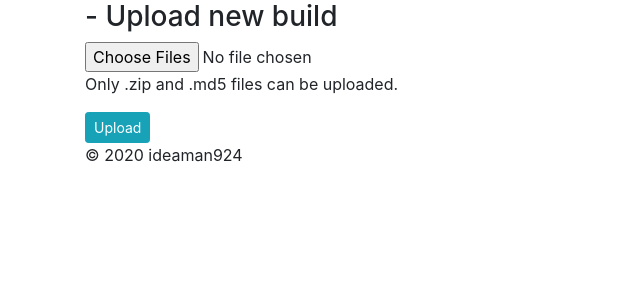
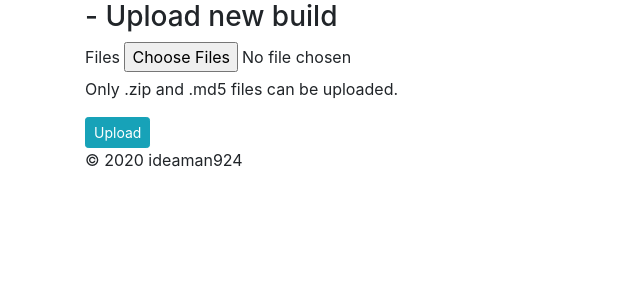
Before and after one commit to shipperstack/shipper, a Django app: template shipper/templates/shipper/build_upload.html in a window 1280 px wide. Shown: the part 56-356 px from the top of the page, without its empty margins (0-640 px from the left). Run offline with Django 3.2, Linux system fonts and the light colour scheme; the template is opened without the code that fills it, so the values that code supplies are empty; some libraries are stand-ins or nearby versions.

Commit message:
shipper: add label to build_upload

```diff
--- a/shipper/templates/shipper/build_upload.html
+++ b/shipper/templates/shipper/build_upload.html
@@ -18,7 +18,8 @@
 
     <form action="" method="post" enctype="multipart/form-data">
         {% csrf_token %}
-        <input type="file" name="build_file" accept=".zip, .md5" multiple>
+        <label for="build_file">Files</label>
+        <input id="build_file" type="file" name="build_file" accept=".zip, .md5" multiple>
         <p>Only .zip and .md5 files can be uploaded.</p>
         <button class="btn btn-info btn-sm" type="submit">Upload</button>
     </form>
```
